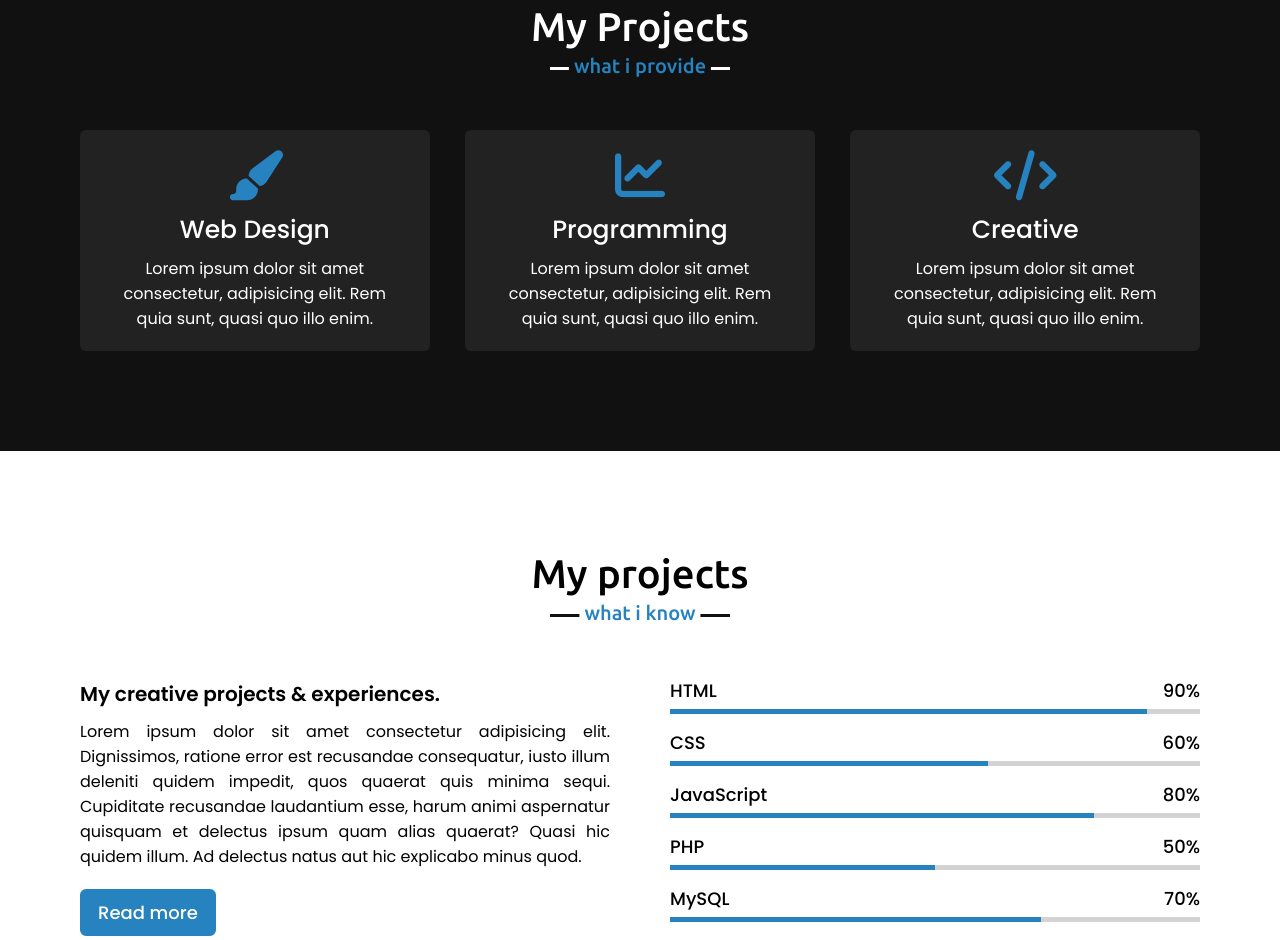
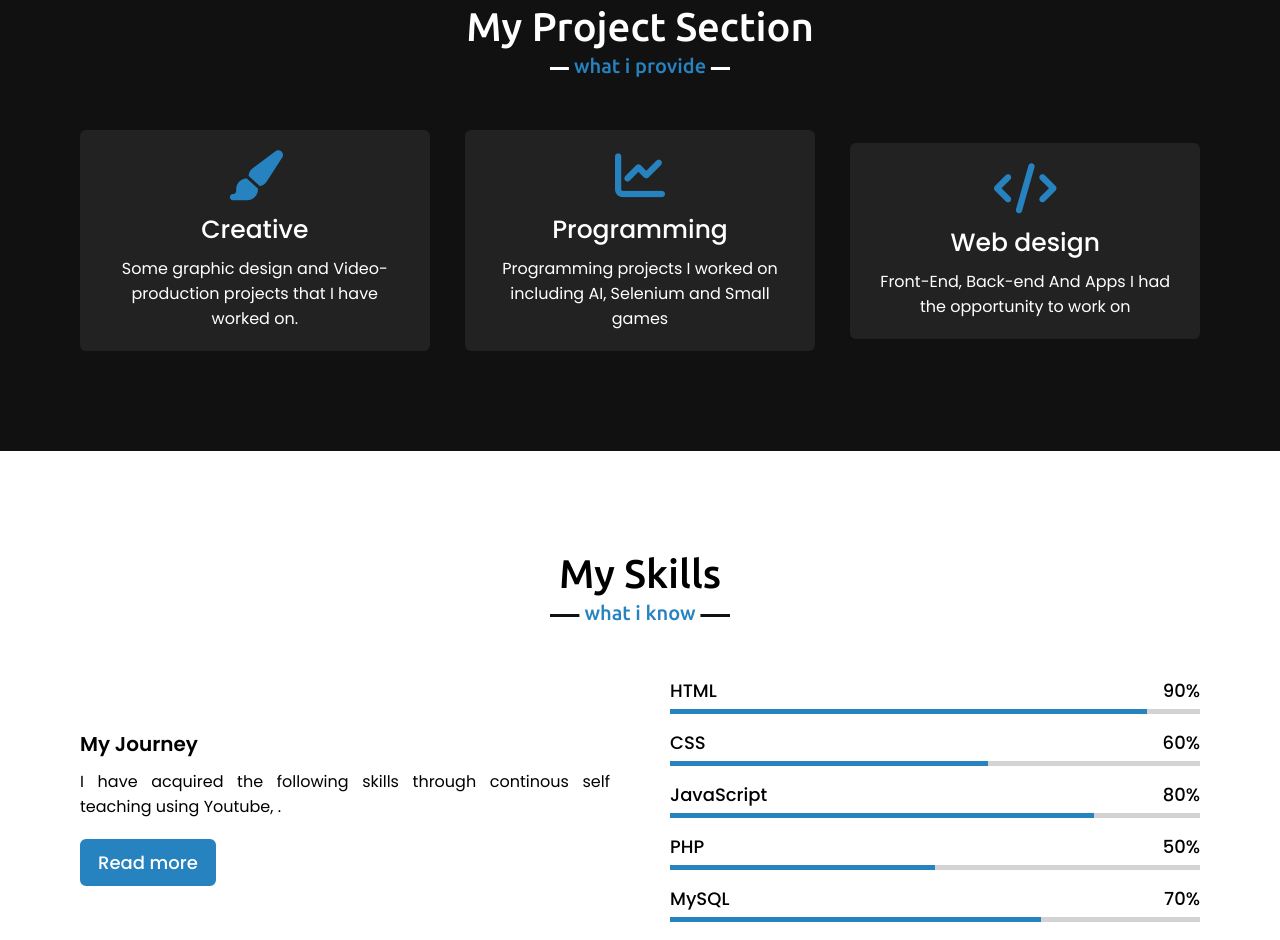
Before and after one commit to itsminani/Portfolio, a plain HTML site: page index.html in a window 1280 px wide. Shown: the part 1519-2459 px from the top of the page. Drawn offline with nearby package versions, Linux system fonts and the light colour scheme.

Commit message:
not a git repository (or any of the parent directories): .git Updated

```diff
--- a/index.html
+++ b/index.html
@@ -67,28 +67,34 @@
     <!-- creative section start -->
     <section class="creative" id="creative">
         <div class="max-width">
-            <h2 class="title">My Projects</h2>
+            <h2 class="title">My Project Section</h2>
             <div class="serv-content">
                 <div class="card">
-                    <div class="box" href=".\Pages\Web.html">
+                    <a href=".\Pages\Creative.html"">
+                    <div class="box" >
                         <i class="fas fa-paint-brush"></i>
-                        <div class="text">Web Design</div>
-                        <p>Lorem ipsum dolor sit amet consectetur, adipisicing elit. Rem quia sunt, quasi quo illo enim.</p>
+                        <div class="text" >Creative</div>
+                        <p>Some graphic design and Video-production projects that I have worked on.</p>
                     </div>
+                    </a>
                 </div>
-                <div class="card" href=".\Pages\Programming.html">
+                <div class="card">
+                    <a href=".\Pages\Programming.html">
                         <div class="box">
                             <i class="fas fa-chart-line"></i>
                             <div class="text">Programming</div>
-                        <p>Lorem ipsum dolor sit amet consectetur, adipisicing elit. Rem quia sunt, quasi quo illo enim.</p>
+                            <p>Programming projects I worked on including AI, Selenium and Small games</p>
                         </div>
+                    </a>
                 </div>
-                <div class="card" href=".\Pages\Creative.html">
+                <div class="card">
+                    <a href=".\Pages\Web design.html">
                         <div class="box">
                             <i class="fas fa-code"></i>
-                        <div class="text">Creative</div>
-                        <p>Lorem ipsum dolor sit amet consectetur, adipisicing elit. Rem quia sunt, quasi quo illo enim.</p>
+                            <div class="text">Web design</div>
+                            <p>Front-End, Back-end And Apps I had the opportunity to work on</p>
                         </div>
+                    </a>
                 </div>
                </div>
             </div>
@@ -98,11 +104,11 @@
     <!-- projects section start -->
     <section class="projects" id="projects">
         <div class="max-width">
-            <h2 class="title">My projects</h2>
+            <h2 class="title">My Skills</h2>
             <div class="projects-content">
                 <div class="column left">
-                    <div class="text">My creative projects & experiences.</div>
-                    <p>Lorem ipsum dolor sit amet consectetur adipisicing elit. Dignissimos, ratione error est recusandae consequatur, iusto illum deleniti quidem impedit, quos quaerat quis minima sequi. Cupiditate recusandae laudantium esse, harum animi aspernatur quisquam et delectus ipsum quam alias quaerat? Quasi hic quidem illum. Ad delectus natus aut hic explicabo minus quod.</p>
+                    <div class="text">My Journey</div>
+                    <p>I have acquired the following skills through continous self teaching using Youtube, .</p>
                     <a href="#">Read more</a>
                 </div>
                 <div class="column right">
--- a/style.css
+++ b/style.css
@@ -680,3 +680,9 @@ footer span a:hover{
         line-height: 38px;
     }
 }
+.card a .box .text,
+.card a .box p
+{
+    text-decoration: none;
+    color: white;
+}
```
Lines whose indentation alone changed are shown as unchanged.
